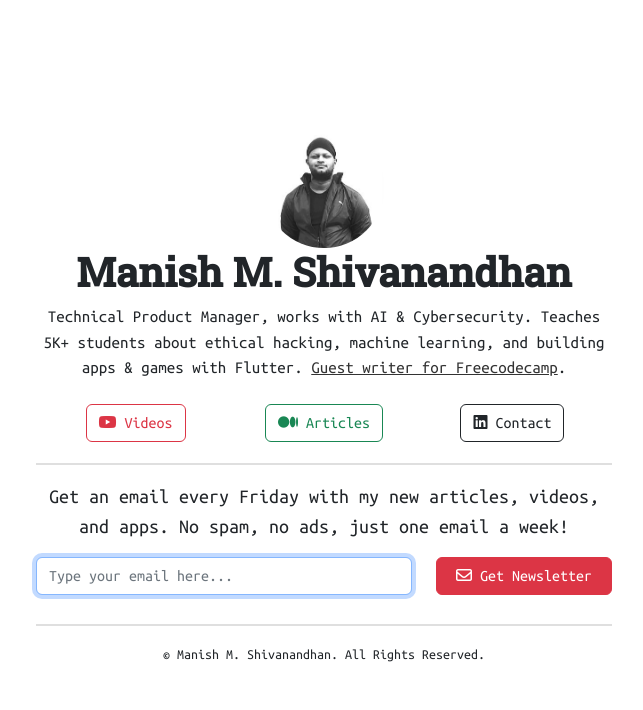
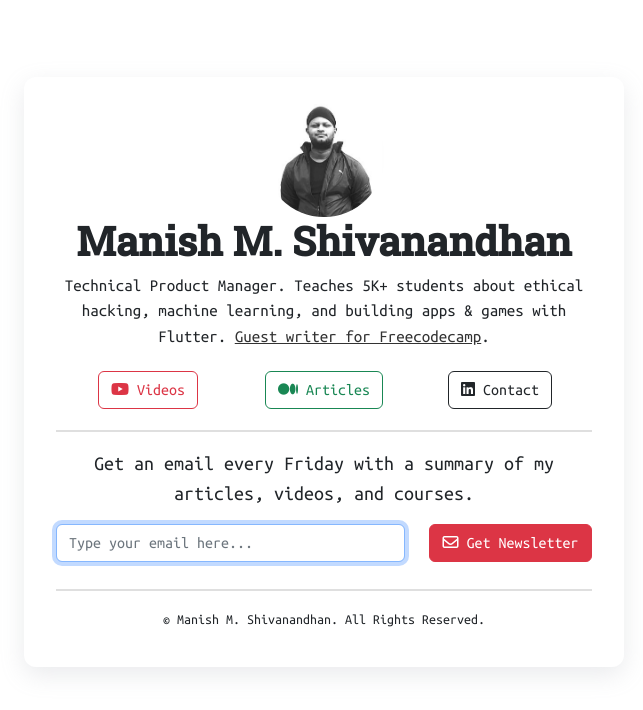
Before and after one commit to manishmshiva/manishmshiva.github.io, a plain HTML site: page index.html in a window 1280 px wide. Shown: the whole page, without its empty margins (316-959 px from the left). Drawn offline with nearby package versions, Linux system fonts and the light colour scheme.

Commit message:
design changes

```diff
--- a/index.html
+++ b/index.html
@@ -26,7 +26,7 @@
         <div class="col-md-auto container-sub">
             <img src="./dp.jpeg"/>
             <h1>Manish M. Shivanandhan</h1>
-            <p class="summary">Technical Product Manager, works with AI & Cybersecurity. Teaches 5K+ students about ethical hacking, machine learning, and building apps & games with Flutter. <a href="https://freecodecamp.com/news/author/manishmshiva" target="_blank">Guest writer for Freecodecamp</a>.</p>
+            <p class="summary">Technical Product Manager. Teaches 5K+ students about ethical hacking, machine learning, and building apps & games with Flutter. <a href="https://freecodecamp.com/news/author/manishmshiva" target="_blank">Guest writer for Freecodecamp</a>.</p>
             <div class="row main-icons">
                 <div class="col-4">
                     <a class="btn btn-outline-danger" href="https://youtube.com/@manishmshiva?sub_confirmation=true" target="_blank"><i class="fa-brands fa-youtube fa-beat-hover"></i> Videos</a>
@@ -40,7 +40,7 @@
             </div>
             <hr/>
             <div class="row cta">
-                <p>Get an email every Friday with my new articles, videos, and apps. No spam, no ads, just one email a week!</p>
+                <p>Get an email every Friday with a summary of my articles, videos, and courses.</p>
                 <form action="https://tinyletter.com/manishmshiva" method="post" target="popupwindow" onsubmit="window.open('https://tinyletter.com/manishmshiva', 'popupwindow', 'scrollbars=yes,width=800,height=600');return true">
                     <div class="row">
                         <div class="col-md-8">
--- a/style.css
+++ b/style.css
@@ -9,10 +9,14 @@ a:hover{color: #000;}
 .container-main{
     max-width: 600px;
     text-align: center;
-    margin-top: 10%;
+    margin-top: 6%;
     font-family: 'Ubuntu Mono', monospace;
+    border-style: solid;
+    border-color: transparent;
+    border-radius: 12px;
+    box-shadow: rgba(149, 157, 165, 0.2) 0px 8px 24px;
 }
-
+.container-sub{padding: 3%;}
 .container-sub img{height: 120px;
     width: 120px;
     border-radius: 60px;
```
